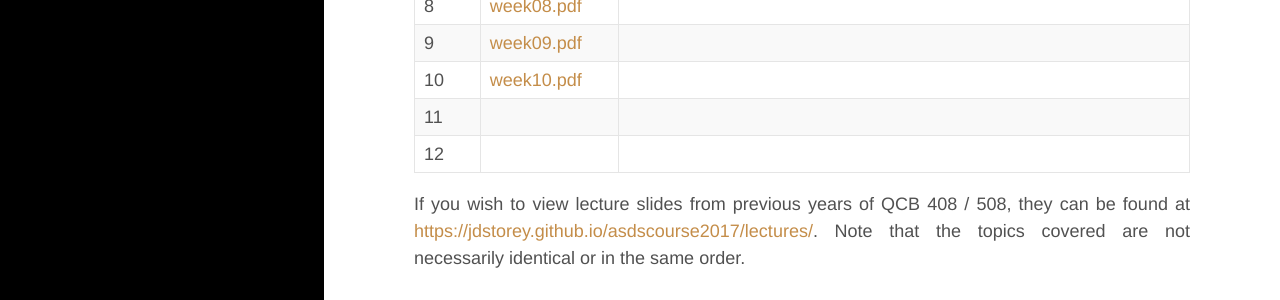
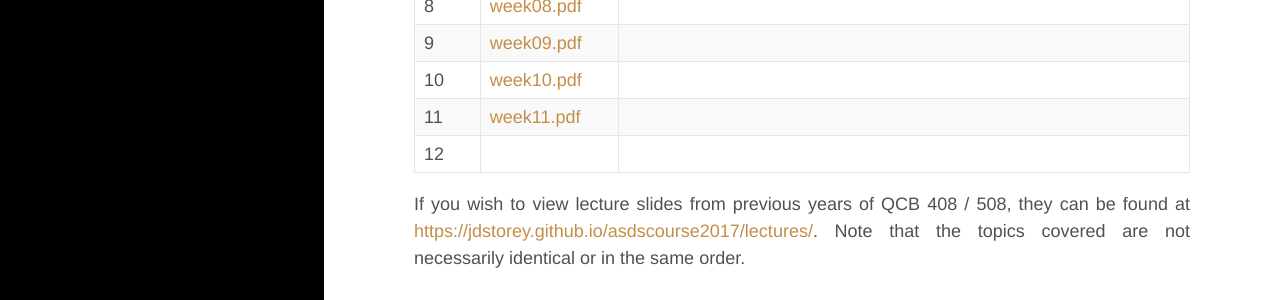
Before and after one commit to jdstorey/fsg, a Jekyll site: the page built from docs/lectures.md, in a window 1280 px wide and 923 px high. Shown: the part 507-807 px from the top of the window. Built offline with Jekyll 4.4.1, drawn with Linux system fonts in a browser that asks for light colours.

Commit message:
week 11 materials

```diff
--- a/docs/lectures.md
+++ b/docs/lectures.md
@@ -17,7 +17,7 @@ PDF files of the handwritten lecture notes will be posted here as they become av
 |  8 | [week08.pdf](./lecture_notes/week08.pdf) |  |
 |  9 | [week09.pdf](./lecture_notes/week09.pdf) |  |
 | 10 | [week10.pdf](./lecture_notes/week10.pdf) |  |
-| 11 |  |  |
+| 11 | [week11.pdf](./lecture_notes/week11.pdf) |  |
 | 12 |  |  |
 
 
```
Also changed, not shown: docs/schedule.md (+0 -1 lines), 1 other file.
